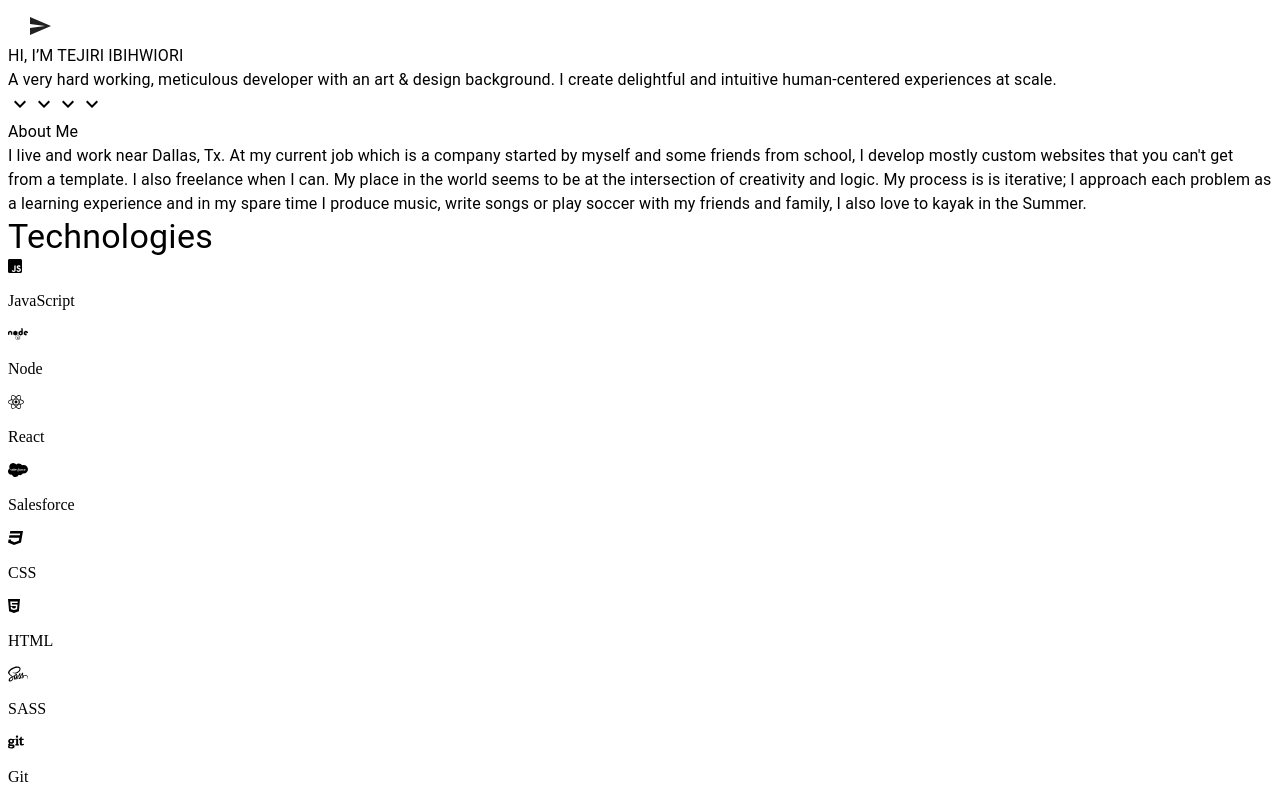
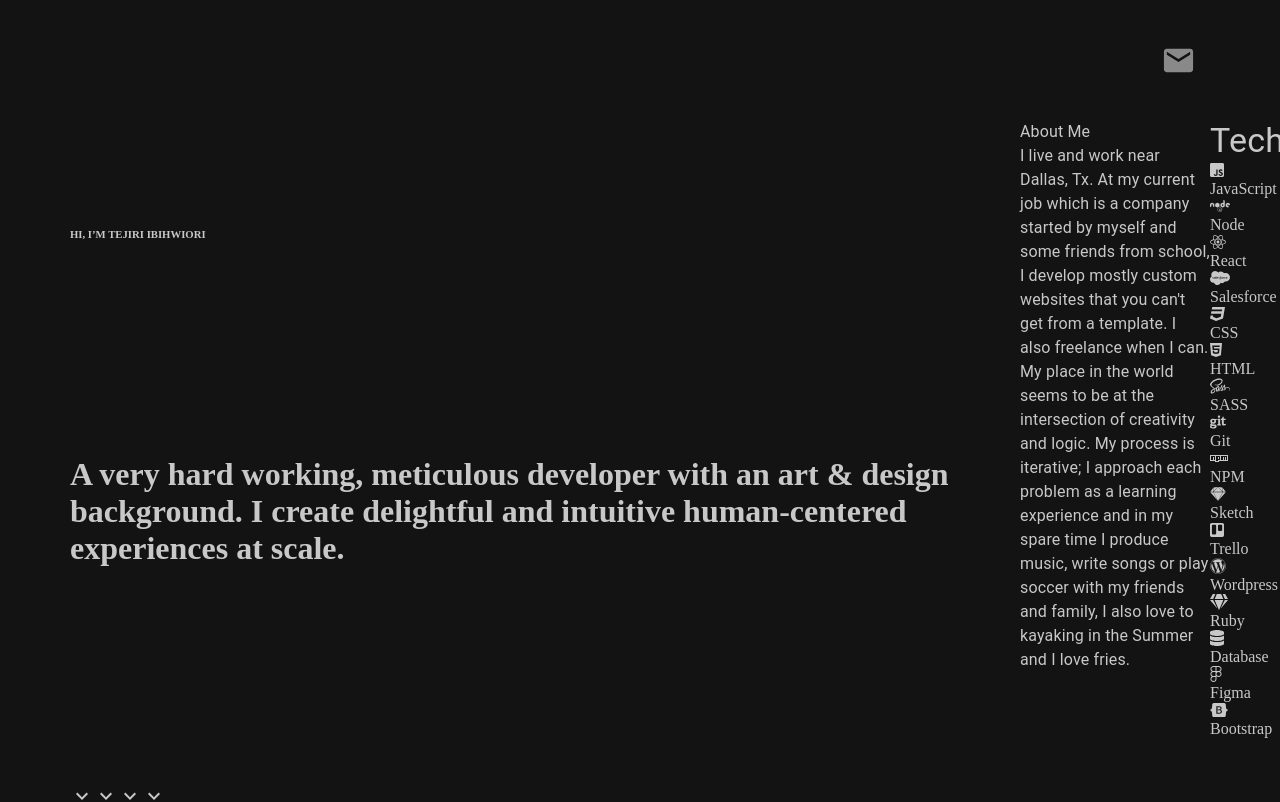
Before and after one commit to rextejiri/portfolio, a React (Create React App) app: page / in a window 1280 px wide. Shown: the top 802 px of the page. Built offline with nearby package versions, Linux system fonts and the light colour scheme.

Commit message:
header looks good

```diff
--- a/src/Components/About.js
+++ b/src/Components/About.js
@@ -5,7 +5,7 @@ import Typography from '@material-ui/core/Typography';
 
 export default function Header() {
   const subtitle = "About Me"
-  const aboutMe = "I live and work near Dallas, Tx. At my current job which is a company started by myself and some friends from school, I develop mostly custom websites that you can't get from a template. I also freelance when I can. My place in the world seems to be at the intersection of creativity and logic. My process is is iterative; I approach each problem as a learning experience and in my spare time I produce music, write songs or play soccer with my friends and family, I also love to kayak in the Summer."
+  const aboutMe = "I live and work near Dallas, Tx. At my current job which is a company started by myself and some friends from school, I develop mostly custom websites that you can't get from a template. I also freelance when I can. My place in the world seems to be at the intersection of creativity and logic. My process  is iterative; I approach each problem as a learning experience and in my spare time I produce music, write songs or play soccer with my friends and family, I also love to kayaking in the Summer and I love fries."
 
 
   return (
--- a/src/Components/App.css
+++ b/src/Components/App.css
@@ -0,0 +1,65 @@
+@import url('https://fonts.googleapis.com/css2?family=Manrope:wght@400;700&display=swap');
+
+:root {
+  --background-color: #131313;
+  --icons: #898989;
+  --text: #C8C8C8;
+  --transition: all 0.3s ease 0s;
+}
+
+*{
+  box-sizing: border-box;
+  margin: 0;
+  padding: 0;
+  /* border: 2px solid green; */
+
+}
+html, body{
+  height: 100%;
+  overflow: auto;
+}
+
+body {
+  background-color: var(--background-color);
+  color: var(--text);
+}
+.SendIcon{
+  cursor: pointer;
+  color: var(--icons);
+}
+
+.SendIcon {
+  transform: rotateX(23);
+}
+
+
+
+.App {
+  height: 100%;
+  display: grid;
+  grid-template-columns: minmax(60px, 1fr) repeat(6, minmax(50px, 190px)) minmax(60px, 1fr)
+}
+
+.header{
+  grid-column: 2/ span 6;
+  display: flex;
+  justify-content: flex-end;
+  height: 120px;
+}
+.Intro {
+  grid-column: 2/ span 5;
+  display: flex;
+  flex-direction: column;
+  justify-content: space-around;
+  height: 800px;
+}
+
+.subtitle{
+  font-family: Manrope sans-serif;
+  font-weight: 400px;
+}
+
+.introMsg {
+  font-family: Manrope sans-serif;
+  font-weight: 700;
+}
--- a/src/Components/App.js
+++ b/src/Components/App.js
@@ -4,6 +4,8 @@ import Intro from './Intro.js'
 import About from './About.js'
 import Tech from './Tech.js'
 import Projects from './Projects.js'
+import Footer from './Footer.js'
+
 
 
 
@@ -17,6 +19,7 @@ function App() {
     <About />
     <Tech />
     <Projects />
+    <Footer />
     </div>
   );
 }
--- /dev/null
+++ b/src/Components/Footer.js
@@ -0,0 +1,16 @@
+import React from "react";
+import Typography from "@material-ui/core/Typography";
+
+
+
+export default function Header() {
+
+
+  return (
+    <div className="footer">
+      <Typography>tejirichuks@gmail.com</Typography>
+    </div>
+
+  );
+
+}
--- a/src/Components/Header.js
+++ b/src/Components/Header.js
@@ -1,7 +1,7 @@
 import React from 'react';
 import Button from "@material-ui/core/Button";
 
-import SendIcon from '@material-ui/icons/Send';
+import EmailIcon from '@material-ui/icons/Email';
 
 
 export default function Header() {
@@ -9,9 +9,8 @@ export default function Header() {
 
   return (
     <div className="header">
-
-    <Button href="mailto:rextejiri@gmail.com">
-  	<SendIcon/>
+    <Button size="large" href="mailto:rextejiri@gmail.com">
+  	<EmailIcon fontSize="large" className="SendIcon"/>
     </Button>
     </div>
 
--- a/src/Components/Intro.js
+++ b/src/Components/Intro.js
@@ -1,5 +1,4 @@
 import React from 'react';
-import Typography from '@material-ui/core/Typography';
 import ExpandMore from '@material-ui/icons/ExpandMore';
 
 
@@ -12,8 +11,8 @@ export default function Header() {
 
   return (
     <div className="Intro">
-      <Typography className="subtitle">{subtitle}</Typography>
-      <Typography className="introMsg">{introMsg}</Typography>
+      <h6 className="subtitle">{subtitle}</h6>
+      <h1 className="introMsg">{introMsg}</h1>
       <div className="dropDown">
         <ExpandMore />
         <ExpandMore />
```
